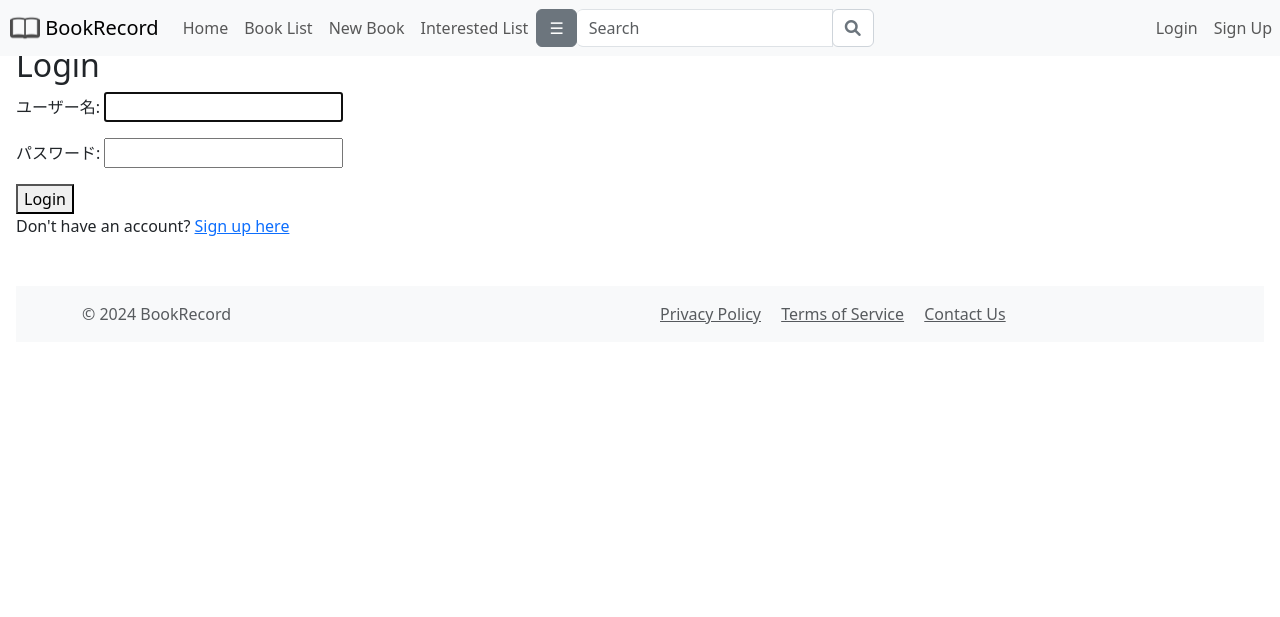
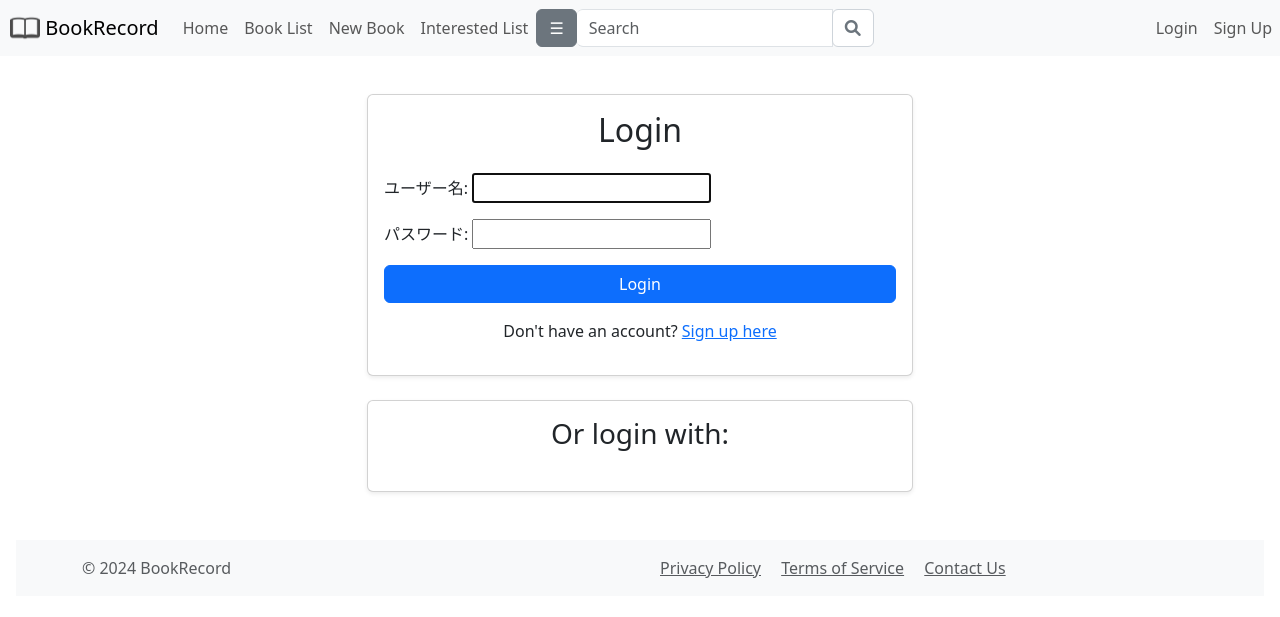
Before and after one commit to kaneken555/bookrecord, a Django app: page /myaccounts/login/ in a window 1280 px wide. Shown: the top 617 px of the page. Run offline with Django 4.2, Linux system fonts and the light colour scheme; some libraries are stand-ins or nearby versions.

Commit message:
[mod]login画面

```diff
--- a/myproject/accounts/templates/accounts/login.html
+++ b/myproject/accounts/templates/accounts/login.html
@@ -1,12 +1,39 @@
 <!-- templates/accounts/login.html -->
 {% extends 'base.html' %}
 
+{% load socialaccount %}
+{% providers_media_js %}
+
 {% block content %}
-<h2>Login</h2>
-<form method="post">
-    {% csrf_token %}
-    {{ form.as_p }}
-    <button type="submit">Login</button>
-</form>
-<p>Don't have an account? <a href="{% url 'signup' %}">Sign up here</a></p>
+<div class="container my-5">
+    <div class="row justify-content-center">
+        <div class="col-md-6">
+            <div class="card shadow-sm">
+                <div class="card-body">
+                    <h2 class="text-center mb-4">Login</h2>
+                    <form method="post">
+                        {% csrf_token %}
+                        {{ form.as_p }}
+                        <button type="submit" class="btn btn-primary w-100">Login</button>
+                    </form>
+                    <p class="text-center mt-3">Don't have an account? <a href="{% url 'signup' %}">Sign up here</a></p>
+                </div>
+            </div>
+
+            <!-- ソーシャルログインボタン -->
+            <div class="card shadow-sm mt-4">
+                <div class="card-body">
+                    <h3 class="text-center mb-4">Or login with:</h3>
+                    <ul class="list-inline text-center">
+                        {% for provider in socialaccount_providers %}
+                            <li class="list-inline-item">
+                                <a class="btn btn-outline-dark" href="{% provider_login_url provider.id %}">{{ provider.name }}</a>
+                            </li>
+                        {% endfor %}
+                    </ul>
+                </div>
+            </div>
+        </div>
+    </div>
+</div>
 {% endblock %}
```
